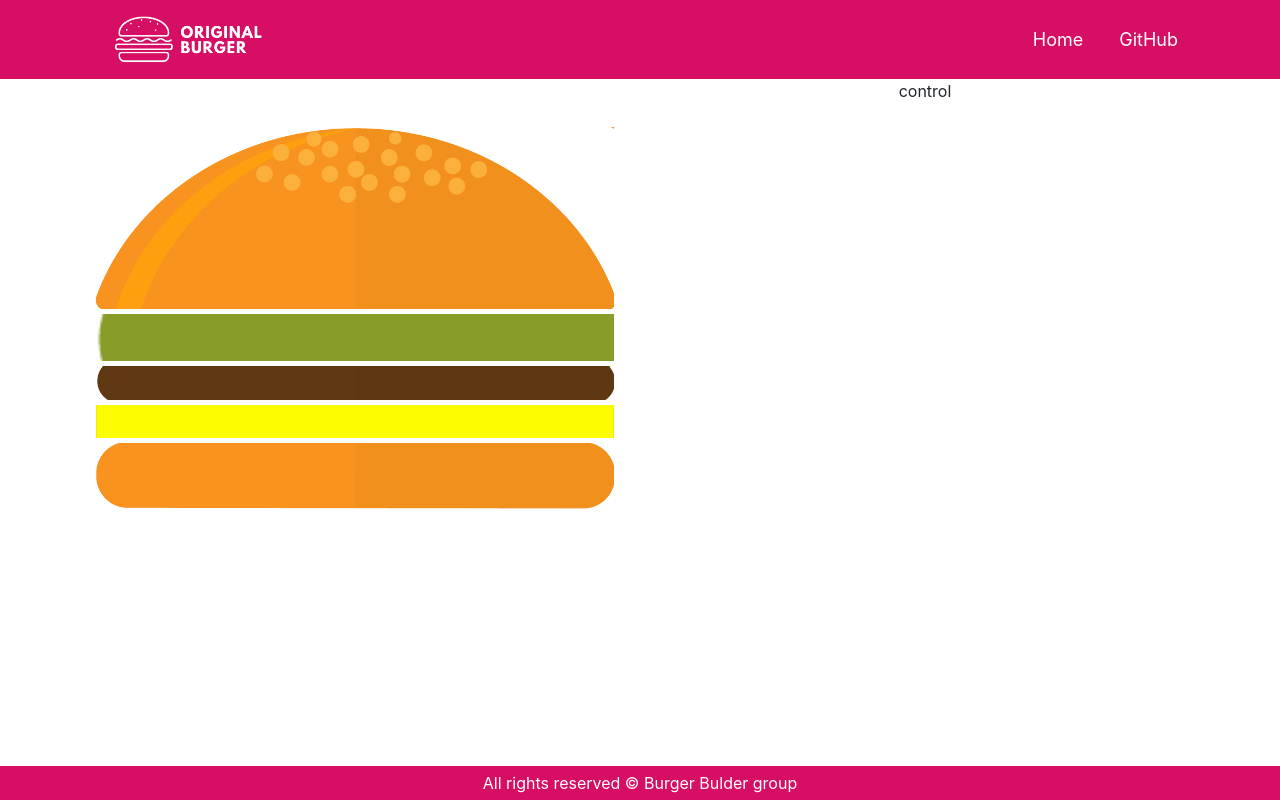
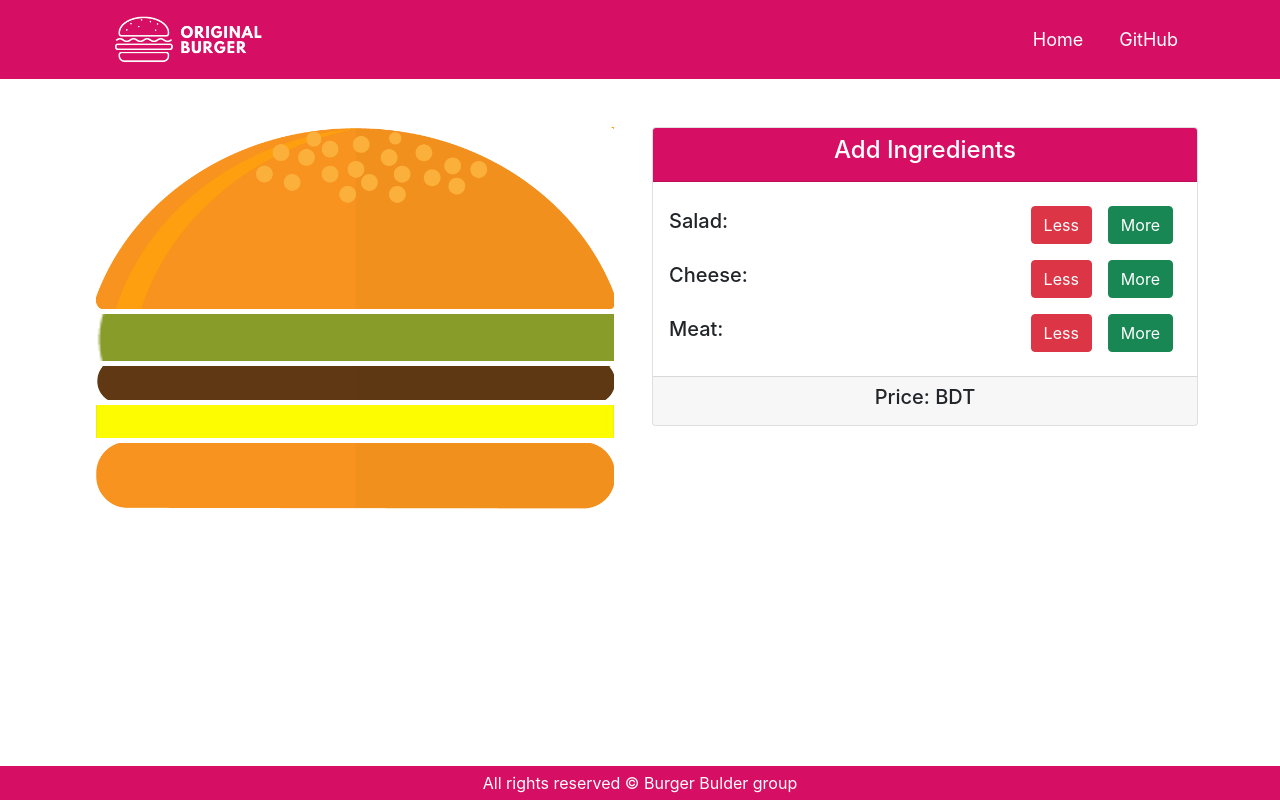
Before and after one commit to hasankarim18/burger, a React (Create React App) app: page / in a window 1280 px wide. Built offline with nearby package versions, Linux system fonts and the light colour scheme.

Commit message:
Controls Component

```diff
--- a/src/Components/BurgerBuilder/BurgerBuilder.js
+++ b/src/Components/BurgerBuilder/BurgerBuilder.js
@@ -1,5 +1,6 @@
 import React, { Component } from 'react'
 import Burger from './Burger/Burger'
+import Controls from './Controls/Controls '
 
 
 export class BurgerBuilder extends Component {
@@ -17,7 +18,10 @@ export class BurgerBuilder extends Component {
                     <Burger ingredients={this.state.ingredients} />
                 </div>
                 <div className="col-sm-6 col-12 ">
-                    control
+                    <div className="pt-5" >
+                        <Controls />
+                    </div>
+
                 </div>
             </div>
         )
--- /dev/null
+++ b/src/Components/BurgerBuilder/Controls/Controls .js
@@ -0,0 +1,59 @@
+import React from 'react'
+import { Card, CardBody, CardFooter, CardHeader, Button } from 'reactstrap'
+
+
+const controls = [
+    { label: 'Salad', type: 'salad' },
+    { label: 'Cheese', type: 'cheese' },
+    { label: 'Meat', type: 'meat' }
+]
+
+
+const BuildControl = props => {
+    return (
+        <div className="d-flex justify-content-between align-items-center" >
+            <div>
+                <h5>{props.label}:</h5>
+            </div>
+            <div>
+                <button className="btn-danger btn m-2">Less</button>
+                <button className="btn-success btn m-2">More</button>
+            </div>
+
+        </div>
+    )
+}
+
+const Controls = (props) => {
+
+    return (
+
+        <Card>
+            <CardHeader
+                style={{
+                    backgroundColor: "#D70F64",
+                    color: "#fff"
+                }}
+            >
+                <h4>Add Ingredients</h4>
+            </CardHeader>
+            <CardBody>
+                {
+                    controls.map(item => {
+                        return <BuildControl
+                            label={item.label}
+                            type={item.type}
+                            key={Math.random()}
+                        />
+                    })
+                }
+            </CardBody>
+            <CardFooter>
+                <h5>Price: BDT</h5>
+            </CardFooter>
+        </Card>
+
+    )
+}
+
+export default Controls
```
